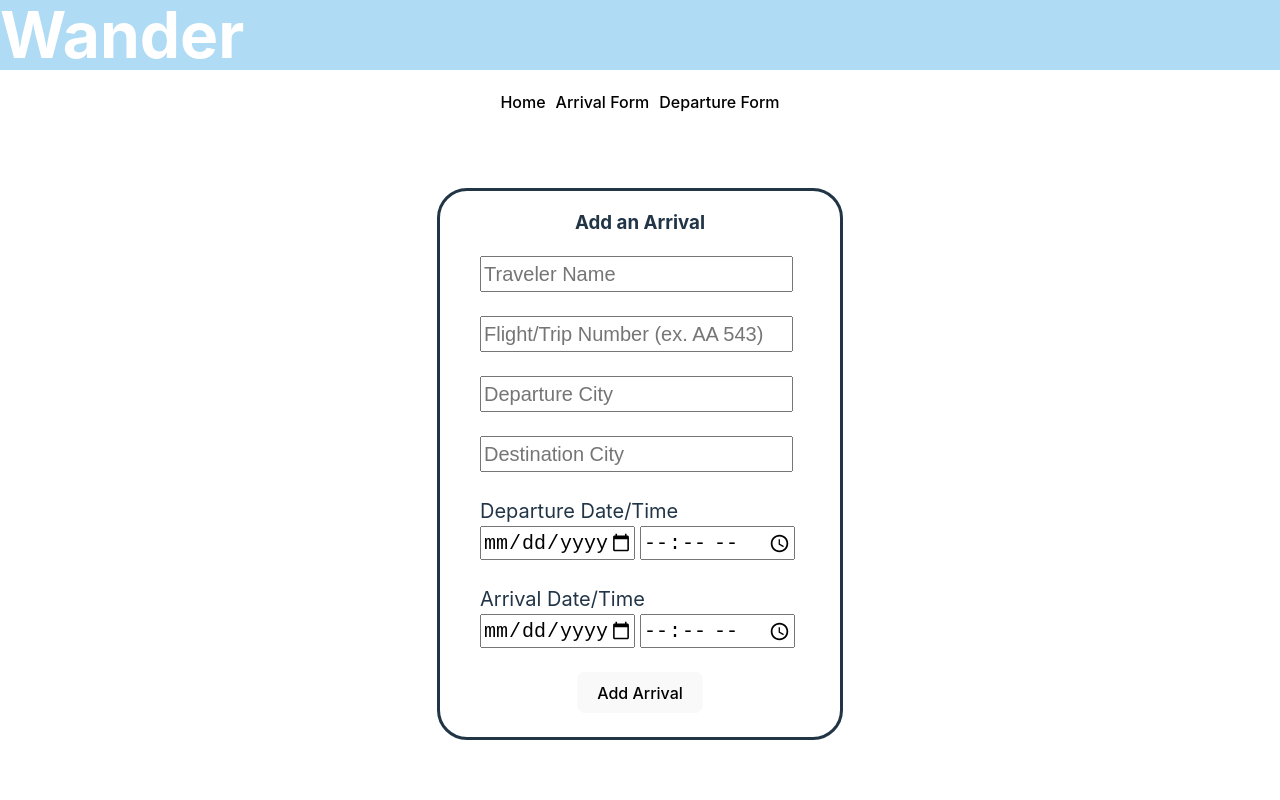
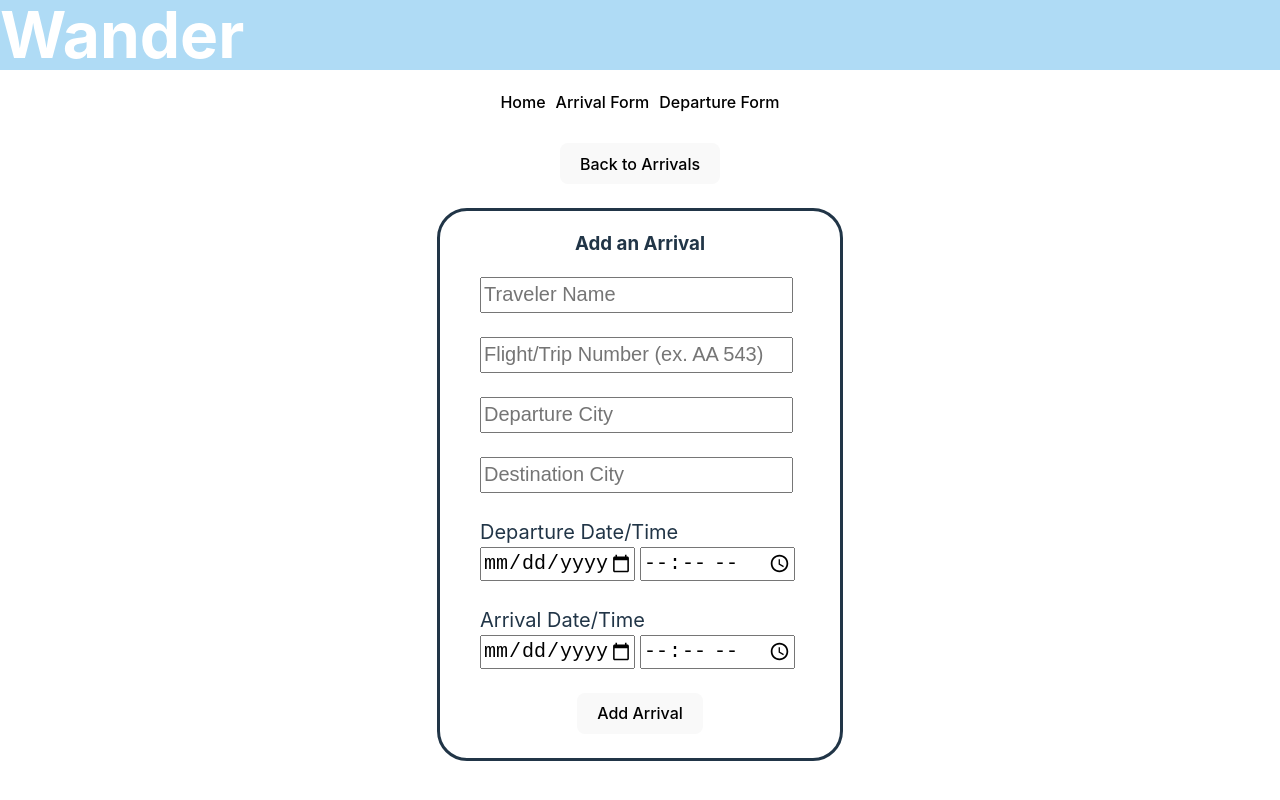
Before and after one commit to mjchin1/WanderApp--In-Progress, a React (Vite) app in the folder client/: page /add-arrival in a window 1280 px wide. Built offline with nearby package versions, Linux system fonts and the light colour scheme.

Commit message:
added navigation button

```diff
--- a/client/src/components/AddArrivalForm.jsx
+++ b/client/src/components/AddArrivalForm.jsx
@@ -13,6 +13,10 @@ export default function AddArrivalForm ({trip}) {
   const [tripId, setTripId] = useState(trip.trip_id);
 
   const navigate = useNavigate();
+
+  function navToArrivals() {
+    navigate("/arrivals")
+  }
 
   async function handleSubmit(event) {
     event.preventDefault();
@@ -45,7 +49,7 @@ export default function AddArrivalForm ({trip}) {
       setDepartureTime("");
       setTravelDestination("");
       setArrivalTime("");
-      navigate("/arrivals")
+      navToArrivals()
 
     } catch (error) {
     }
@@ -54,6 +58,10 @@ export default function AddArrivalForm ({trip}) {
 
   return (
     <>
+      <button className="addArrivalButton" onClick={()=>{
+        navToArrivals();
+      }}>Back to Arrivals</button> <br/> <br/>
+
     <div className="arrivalDepartureFormCard">
 
       <div className="arrivalFormBorder">
@@ -87,22 +95,14 @@ export default function AddArrivalForm ({trip}) {
         Arrival Date/Time <br/> <input className="dateTimeInput" type="date" value={arrivalDate} onChange={(event) => setArrivalDate(event.target.value)}/>
         <input className="dateTimeInput" type="time" value={arrivalTime} onChange={(event) => setArrivalTime(event.target.value)}/>
         </label> <br/>
-
-        {/* <label>
-        Departure Time<input placeholder="Departure Time" type="time" value={departureTime} onChange={(event) => setDepartureTime(event.target.value)}/> <br/>
-        </label> <br/> */}
-        {/* <label>
-        Arrival time<input className="dateTimeInput" type="time" value={arrivalTime} onChange={(event) => setArrivalTime(event.target.value)}/> <br/>
-        </label> <br/> */}
         </div> <br/>
 
 
-        <button className="addArrivalButton">Add Arrival</button> <br/> <br/>
-      </form>
+        <button className="addArrivalButton">Add Arrival</button>
+      </form> <br/>
       </div>
 
-    </div>
-
+    </div> <br/>
     </>
   );
 };
```
